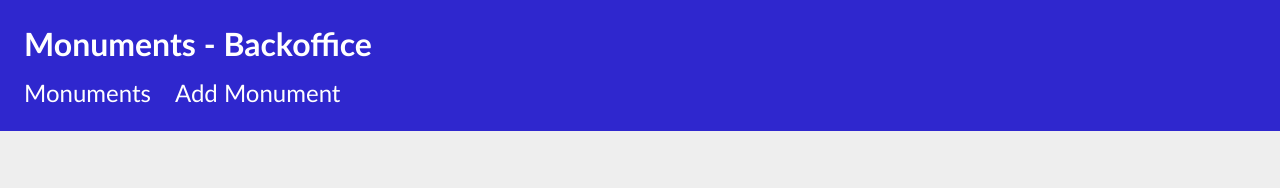
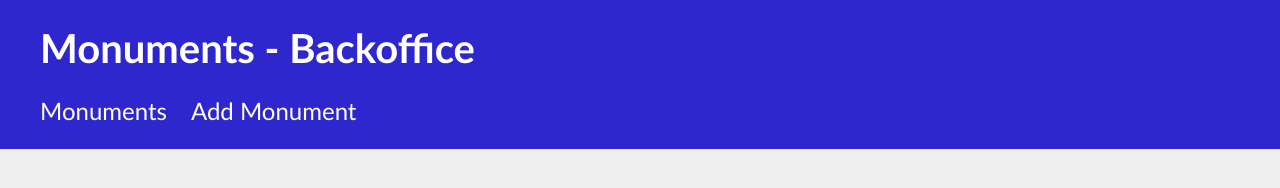
Before and after one commit to ImperiAmic/w5-monuments-front, a website built with Vite: page index.html in a window 1280 px wide. Built offline with nearby package versions, Linux system fonts and the light colour scheme.

Commit message:
Fix Header component styles

```diff
--- a/src/components/Header/Header.css
+++ b/src/components/Header/Header.css
@@ -6,13 +6,18 @@
   flex-direction: column;
 }
 
-.main-title {
-  margin: 0;
+.header-container {
+  margin: 0 auto;
+  width: 100%;
   max-width: 1200px;
 }
 
+.main-title {
+  font-size: 2.5rem;
+}
+
 .navigation-elements {
-  padding-top: 15px;
+  padding-top: 24px;
   display: flex;
   gap: 24px;
 }
```
